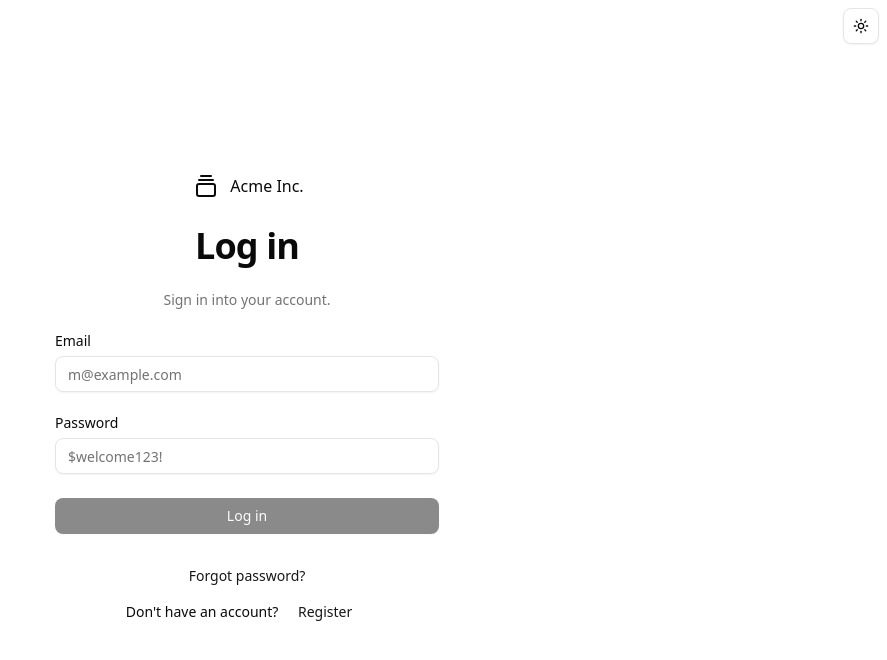
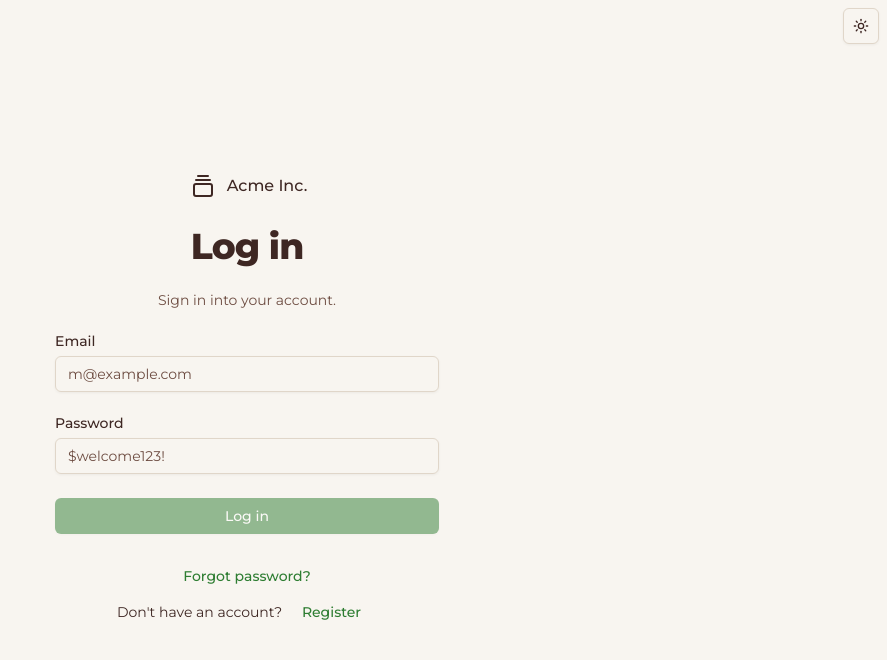
Before and after one commit to cowntapp/cownt-app, a React (Vite) app: page /login in a window 1280 px wide. Shown: the top 660 px of the page, without its empty margins (393-1280 px from the left). Built offline with nearby package versions, Linux system fonts and the light colour scheme; no server answers.

Commit message:
feat: new personal theming for app esthetics

```diff
--- a/src/index.css
+++ b/src/index.css
@@ -1,13 +1,112 @@
+@import url('https://fonts.googleapis.com/css2?family=Merriweather:ital,opsz,wght@0,18..144,300..900;1,18..144,300..900&family=Montserrat:ital,wght@0,100..900;1,100..900&family=Source+Code+Pro:ital,wght@0,200..900;1,200..900&display=swap');
 @import 'tailwindcss';
 @import 'tw-animate-css';
 
 @custom-variant dark (&:is(.dark *));
 
+:root {
+  --background: oklch(0.9711 0.0074 80.7211);
+  --foreground: oklch(0.3 0.0358 30.2042);
+  --card: oklch(0.9711 0.0074 80.7211);
+  --card-foreground: oklch(0.3 0.0358 30.2042);
+  --popover: oklch(0.9711 0.0074 80.7211);
+  --popover-foreground: oklch(0.3 0.0358 30.2042);
+  --primary: oklch(0.5234 0.1347 144.1672);
+  --primary-foreground: oklch(1 0 0);
+  --secondary: oklch(0.9571 0.021 147.636);
+  --secondary-foreground: oklch(0.4254 0.1159 144.3078);
+  --muted: oklch(0.937 0.0142 74.4218);
+  --muted-foreground: oklch(0.4495 0.0486 39.211);
+  --accent: oklch(0.8952 0.0504 146.0366);
+  --accent-foreground: oklch(0.4254 0.1159 144.3078);
+  --destructive: oklch(0.5386 0.1937 26.7249);
+  --destructive-foreground: oklch(1 0 0);
+  --border: oklch(0.8805 0.0208 74.6428);
+  --input: oklch(0.8805 0.0208 74.6428);
+  --ring: oklch(0.5234 0.1347 144.1672);
+  --chart-1: oklch(0.6731 0.1624 144.2083);
+  --chart-2: oklch(0.5752 0.1446 144.1813);
+  --chart-3: oklch(0.5234 0.1347 144.1672);
+  --chart-4: oklch(0.4254 0.1159 144.3078);
+  --chart-5: oklch(0.2157 0.0453 145.7256);
+  --sidebar: oklch(0.937 0.0142 74.4218);
+  --sidebar-foreground: oklch(0.3 0.0358 30.2042);
+  --sidebar-primary: oklch(0.5234 0.1347 144.1672);
+  --sidebar-primary-foreground: oklch(1 0 0);
+  --sidebar-accent: oklch(0.8952 0.0504 146.0366);
+  --sidebar-accent-foreground: oklch(0.4254 0.1159 144.3078);
+  --sidebar-border: oklch(0.8805 0.0208 74.6428);
+  --sidebar-ring: oklch(0.5234 0.1347 144.1672);
+  --font-sans: Montserrat, sans-serif;
+  --font-serif: Merriweather, serif;
+  --font-mono: Source Code Pro, monospace;
+  --radius: 0.5rem;
+  --shadow-2xs: 0 1px 3px 0px hsl(0 0% 0% / 0.05);
+  --shadow-xs: 0 1px 3px 0px hsl(0 0% 0% / 0.05);
+  --shadow-sm: 0 1px 3px 0px hsl(0 0% 0% / 0.1),
+    0 1px 2px -1px hsl(0 0% 0% / 0.1);
+  --shadow: 0 1px 3px 0px hsl(0 0% 0% / 0.1), 0 1px 2px -1px hsl(0 0% 0% / 0.1);
+  --shadow-md: 0 1px 3px 0px hsl(0 0% 0% / 0.1),
+    0 2px 4px -1px hsl(0 0% 0% / 0.1);
+  --shadow-lg: 0 1px 3px 0px hsl(0 0% 0% / 0.1),
+    0 4px 6px -1px hsl(0 0% 0% / 0.1);
+  --shadow-xl: 0 1px 3px 0px hsl(0 0% 0% / 0.1),
+    0 8px 10px -1px hsl(0 0% 0% / 0.1);
+  --shadow-2xl: 0 1px 3px 0px hsl(0 0% 0% / 0.25);
+}
+
+.dark {
+  --background: oklch(0.2683 0.0279 150.7681);
+  --foreground: oklch(0.9423 0.0097 72.6595);
+  --card: oklch(0.3327 0.0271 146.9867);
+  --card-foreground: oklch(0.9423 0.0097 72.6595);
+  --popover: oklch(0.3327 0.0271 146.9867);
+  --popover-foreground: oklch(0.9423 0.0097 72.6595);
+  --primary: oklch(0.6731 0.1624 144.2083);
+  --primary-foreground: oklch(0.2157 0.0453 145.7256);
+  --secondary: oklch(0.3942 0.0265 142.9926);
+  --secondary-foreground: oklch(0.897 0.0166 142.5518);
+  --muted: oklch(0.3327 0.0271 146.9867);
+  --muted-foreground: oklch(0.8579 0.0174 76.0955);
+  --accent: oklch(0.5752 0.1446 144.1813);
+  --accent-foreground: oklch(0.9423 0.0097 72.6595);
+  --destructive: oklch(0.5386 0.1937 26.7249);
+  --destructive-foreground: oklch(0.9423 0.0097 72.6595);
+  --border: oklch(0.3942 0.0265 142.9926);
+  --input: oklch(0.3942 0.0265 142.9926);
+  --ring: oklch(0.6731 0.1624 144.2083);
+  --chart-1: oklch(0.766 0.1179 145.295);
+  --chart-2: oklch(0.7185 0.1417 144.8887);
+  --chart-3: oklch(0.6731 0.1624 144.2083);
+  --chart-4: oklch(0.6291 0.1543 144.2031);
+  --chart-5: oklch(0.5752 0.1446 144.1813);
+  --sidebar: oklch(0.2683 0.0279 150.7681);
+  --sidebar-foreground: oklch(0.9423 0.0097 72.6595);
+  --sidebar-primary: oklch(0.6731 0.1624 144.2083);
+  --sidebar-primary-foreground: oklch(0.2157 0.0453 145.7256);
+  --sidebar-accent: oklch(0.5752 0.1446 144.1813);
+  --sidebar-accent-foreground: oklch(0.9423 0.0097 72.6595);
+  --sidebar-border: oklch(0.3942 0.0265 142.9926);
+  --sidebar-ring: oklch(0.6731 0.1624 144.2083);
+  --font-sans: Montserrat, sans-serif;
+  --font-serif: Merriweather, serif;
+  --font-mono: Source Code Pro, monospace;
+  --radius: 0.5rem;
+  --shadow-2xs: 0 1px 3px 0px hsl(0 0% 0% / 0.05);
+  --shadow-xs: 0 1px 3px 0px hsl(0 0% 0% / 0.05);
+  --shadow-sm: 0 1px 3px 0px hsl(0 0% 0% / 0.1),
+    0 1px 2px -1px hsl(0 0% 0% / 0.1);
+  --shadow: 0 1px 3px 0px hsl(0 0% 0% / 0.1), 0 1px 2px -1px hsl(0 0% 0% / 0.1);
+  --shadow-md: 0 1px 3px 0px hsl(0 0% 0% / 0.1),
+    0 2px 4px -1px hsl(0 0% 0% / 0.1);
+  --shadow-lg: 0 1px 3px 0px hsl(0 0% 0% / 0.1),
+    0 4px 6px -1px hsl(0 0% 0% / 0.1);
+  --shadow-xl: 0 1px 3px 0px hsl(0 0% 0% / 0.1),
+    0 8px 10px -1px hsl(0 0% 0% / 0.1);
+  --shadow-2xl: 0 1px 3px 0px hsl(0 0% 0% / 0.25);
+}
+
 @theme inline {
-  --radius-sm: calc(var(--radius) - 4px);
-  --radius-md: calc(var(--radius) - 2px);
-  --radius-lg: var(--radius);
-  --radius-xl: calc(var(--radius) + 4px);
   --color-background: var(--background);
   --color-foreground: var(--foreground);
   --color-card: var(--card);
@@ -23,6 +122,7 @@
   --color-accent: var(--accent);
   --color-accent-foreground: var(--accent-foreground);
   --color-destructive: var(--destructive);
+  --color-destructive-foreground: var(--destructive-foreground);
   --color-border: var(--border);
   --color-input: var(--input);
   --color-ring: var(--ring);
@@ -39,75 +139,24 @@
   --color-sidebar-accent-foreground: var(--sidebar-accent-foreground);
   --color-sidebar-border: var(--sidebar-border);
   --color-sidebar-ring: var(--sidebar-ring);
-}
 
-:root {
-  --radius: 0.625rem;
-  --background: oklch(1 0 0);
-  --foreground: oklch(0.145 0 0);
-  --card: oklch(1 0 0);
-  --card-foreground: oklch(0.145 0 0);
-  --popover: oklch(1 0 0);
-  --popover-foreground: oklch(0.145 0 0);
-  --primary: oklch(0.205 0 0);
-  --primary-foreground: oklch(0.985 0 0);
-  --secondary: oklch(0.97 0 0);
-  --secondary-foreground: oklch(0.205 0 0);
-  --muted: oklch(0.97 0 0);
-  --muted-foreground: oklch(0.556 0 0);
-  --accent: oklch(0.97 0 0);
-  --accent-foreground: oklch(0.205 0 0);
-  --destructive: oklch(0.577 0.245 27.325);
-  --border: oklch(0.922 0 0);
-  --input: oklch(0.922 0 0);
-  --ring: oklch(0.708 0 0);
-  --chart-1: oklch(0.646 0.222 41.116);
-  --chart-2: oklch(0.6 0.118 184.704);
-  --chart-3: oklch(0.398 0.07 227.392);
-  --chart-4: oklch(0.828 0.189 84.429);
-  --chart-5: oklch(0.769 0.188 70.08);
-  --sidebar: oklch(0.985 0 0);
-  --sidebar-foreground: oklch(0.145 0 0);
-  --sidebar-primary: oklch(0.205 0 0);
-  --sidebar-primary-foreground: oklch(0.985 0 0);
-  --sidebar-accent: oklch(0.97 0 0);
-  --sidebar-accent-foreground: oklch(0.205 0 0);
-  --sidebar-border: oklch(0.922 0 0);
-  --sidebar-ring: oklch(0.708 0 0);
-}
+  --font-sans: var(--font-sans);
+  --font-mono: var(--font-mono);
+  --font-serif: var(--font-serif);
 
-.dark {
-  --background: oklch(0.145 0 0);
-  --foreground: oklch(0.985 0 0);
-  --card: oklch(0.205 0 0);
-  --card-foreground: oklch(0.985 0 0);
-  --popover: oklch(0.205 0 0);
-  --popover-foreground: oklch(0.985 0 0);
-  --primary: oklch(0.922 0 0);
-  --primary-foreground: oklch(0.205 0 0);
-  --secondary: oklch(0.269 0 0);
-  --secondary-foreground: oklch(0.985 0 0);
-  --muted: oklch(0.269 0 0);
-  --muted-foreground: oklch(0.708 0 0);
-  --accent: oklch(0.269 0 0);
-  --accent-foreground: oklch(0.985 0 0);
-  --destructive: oklch(0.704 0.191 22.216);
-  --border: oklch(1 0 0 / 10%);
-  --input: oklch(1 0 0 / 15%);
-  --ring: oklch(0.556 0 0);
-  --chart-1: oklch(0.488 0.243 264.376);
-  --chart-2: oklch(0.696 0.17 162.48);
-  --chart-3: oklch(0.769 0.188 70.08);
-  --chart-4: oklch(0.627 0.265 303.9);
-  --chart-5: oklch(0.645 0.246 16.439);
-  --sidebar: oklch(0.205 0 0);
-  --sidebar-foreground: oklch(0.985 0 0);
-  --sidebar-primary: oklch(0.488 0.243 264.376);
-  --sidebar-primary-foreground: oklch(0.985 0 0);
-  --sidebar-accent: oklch(0.269 0 0);
-  --sidebar-accent-foreground: oklch(0.985 0 0);
-  --sidebar-border: oklch(1 0 0 / 10%);
-  --sidebar-ring: oklch(0.556 0 0);
+  --radius-sm: calc(var(--radius) - 4px);
+  --radius-md: calc(var(--radius) - 2px);
+  --radius-lg: var(--radius);
+  --radius-xl: calc(var(--radius) + 4px);
+
+  --shadow-2xs: var(--shadow-2xs);
+  --shadow-xs: var(--shadow-xs);
+  --shadow-sm: var(--shadow-sm);
+  --shadow: var(--shadow);
+  --shadow-md: var(--shadow-md);
+  --shadow-lg: var(--shadow-lg);
+  --shadow-xl: var(--shadow-xl);
+  --shadow-2xl: var(--shadow-2xl);
 }
 
 @layer base {
```
